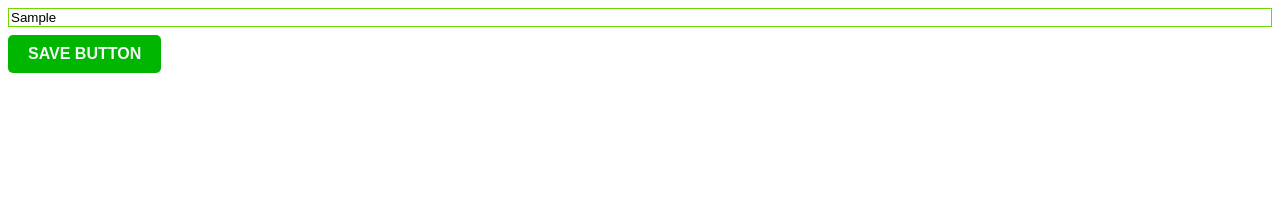
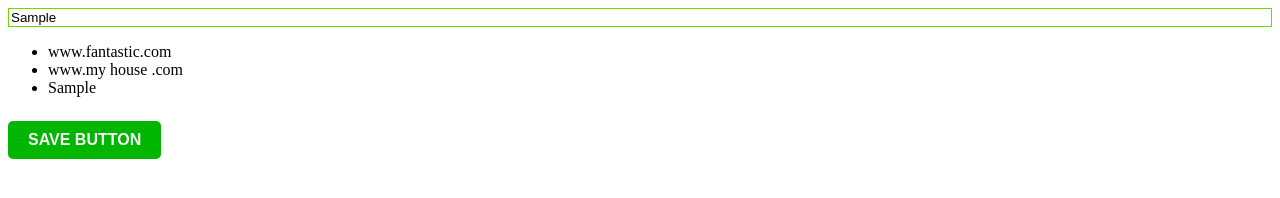
Before and after one commit to kiyosaki-cyber/chrome-extension-project, a plain HTML site: page index.html in a window 1280 px wide. Both pictures are taken after typing "Sample" into the empty fields and a click on the button "SAVE BUTTON". Drawn offline with Linux system fonts and the light colour scheme.

Commit message:
created the render function
now the user can input their details on the input area that i can be added on to the list items function the displayed on the screen on saving

```diff
--- a/index.html
+++ b/index.html
@@ -10,8 +10,10 @@
 <body>
     <div>
         <input type="text" id="input-el">
+        <ul id="ul-el"></ul>
 
     </div>
     <button id="button-el">SAVE BUTTON </button>
+    <script src="index.js"></script>
 </body>
 </html>
--- a/index.js
+++ b/index.js
@@ -1,8 +1,17 @@
-let myLeads = []
+let myLeads = [ "www.fantastic.com", "www.my house .com"]
 const inputEl = document.getElementById("input-el")
 const inputBtn = document.getElementById("button-el")
-buttonEl.addEventListener("click",function buttonEl() {
+const ulEl = document.getElementById("ul-el")
+inputBtn.addEventListener("click",function buttonEl() {
     "button clicked"
     myLeads.push(inputEl.value)
+    renderLeads()
+})
+function  renderLeads(){
+   let listItems = " "
+    for (i = 0; i < myLeads.length; i+= 1){
+        listItems+= "<li>" + myLeads[i] +"</li>"
 
-})
+        }
+ulEl.innerHTML =  listItems
+}
```
